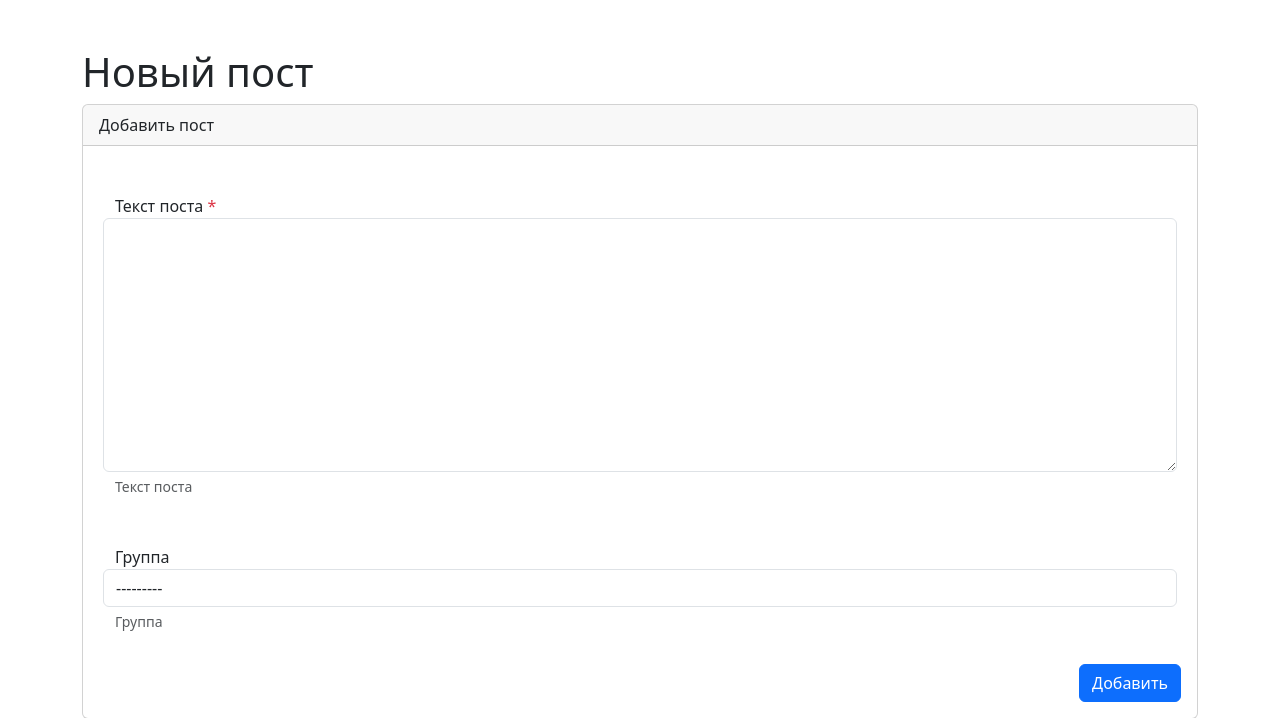
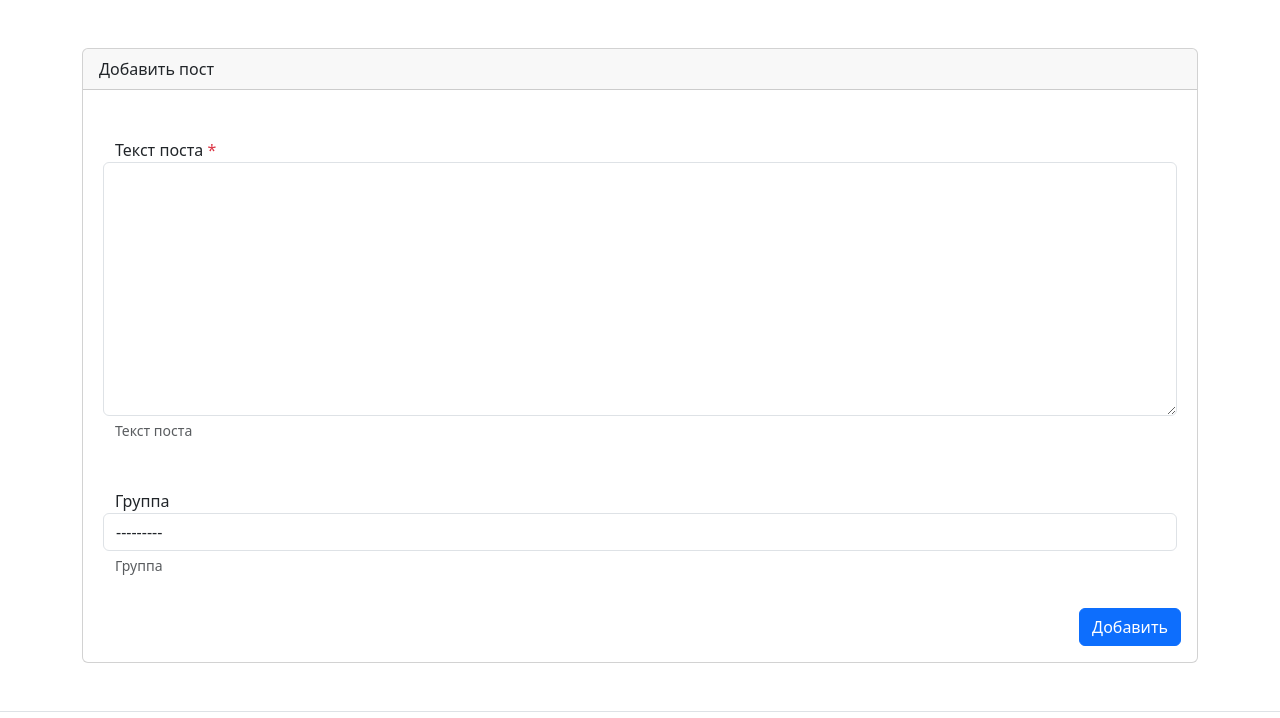
Before and after one commit to SmirEV/hw04_tests, a Django app: page /create/ in a window 1280 px wide. Shown: the part 80-798 px from the top of the page. Run offline with Django 3.2, Linux system fonts and the light colour scheme; the visitor is signed in with stand-in values (Sample User, id 1); data that the repository does not hold is empty; some libraries are stand-ins or nearby versions.

Commit message:
Third corrections

```diff
--- a/yatube/templates/posts/create_post.html
+++ b/yatube/templates/posts/create_post.html
@@ -3,7 +3,6 @@
   {% if post %} Редактирование поста {% else %} Новый пост {% endif %}
 {% endblock %}
 {% block content %}
-  <h1> {% if post %} Редактирование поста {% else %} Новый пост {% endif %} </h1>
   {% if form.errors %}
     {% for field in form %}
       {% for error in field.errors %}
```
